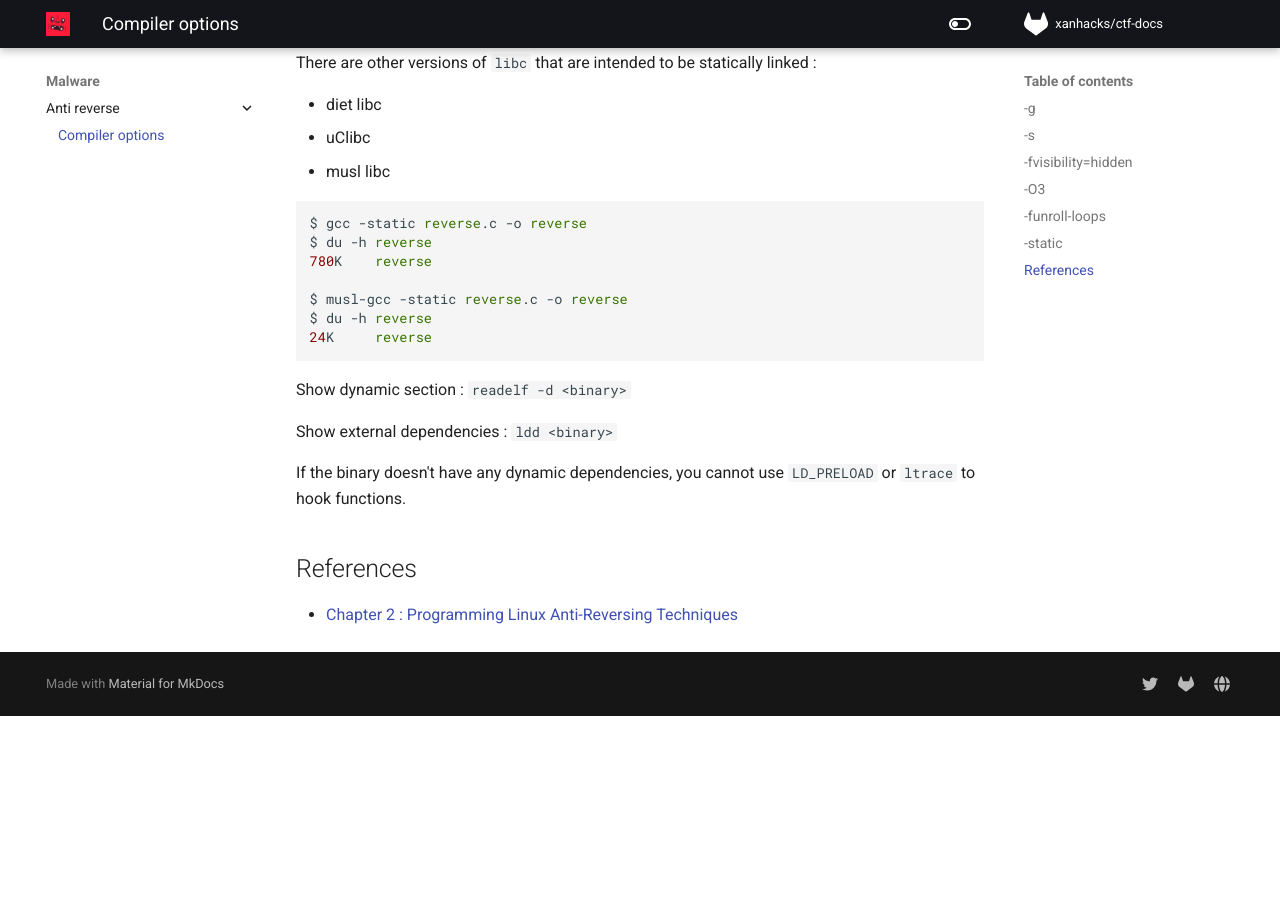
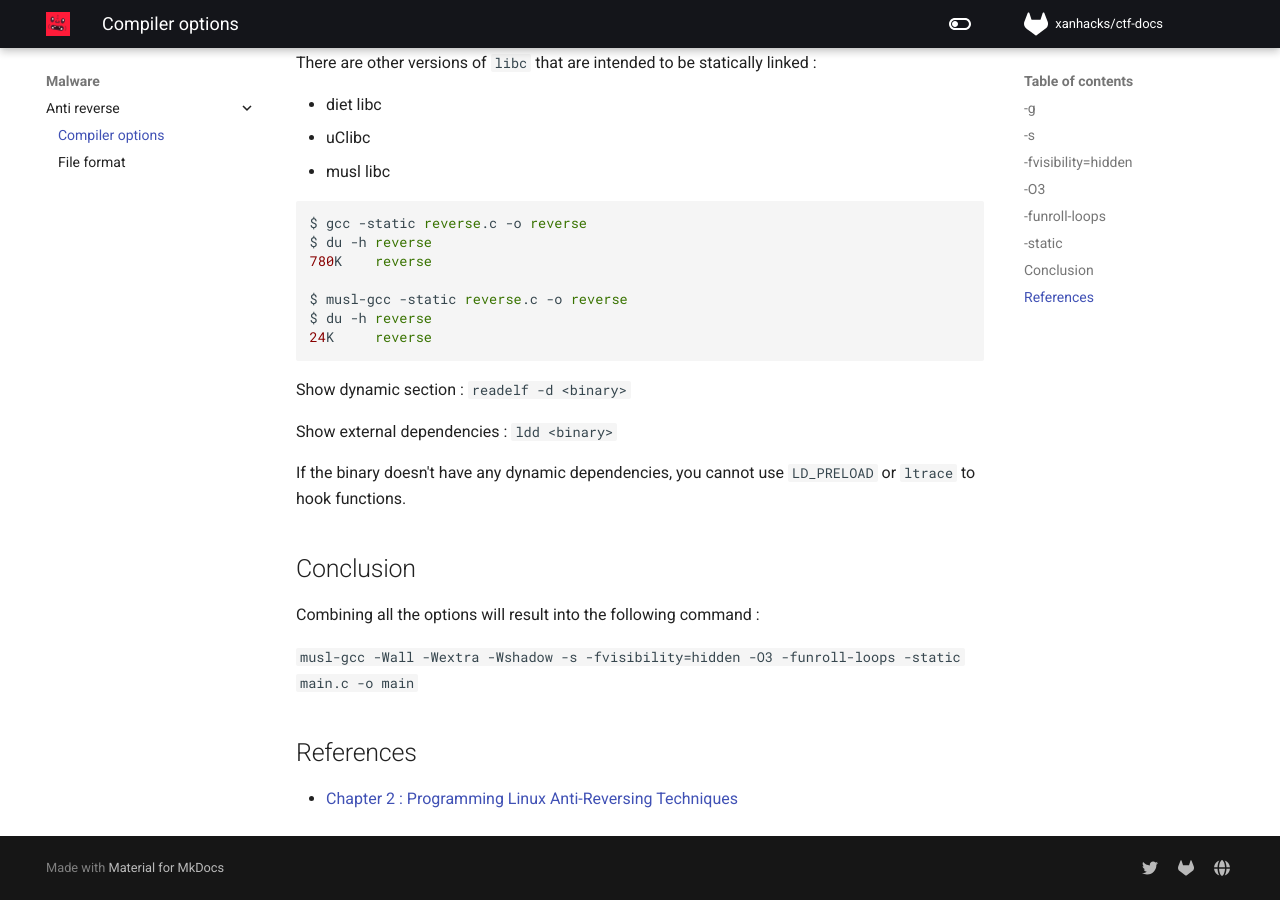
Before and after one commit to xanhacks/ctf-docs, an MkDocs documentation site: the page built from docs/malware/anti-reverse/02-compiler.md, in a window 1280 px wide and 900 px high, scrolled down 1624 px. Built offline with MkDocs 1.6.1 and Material for MkDocs 9.7.7, drawn with Linux system fonts in a browser that asks for light colours; nearby versions of some CDN libraries; comment, search, counter and statistics services are not loaded; before the commit the page ends 2340 px from its top, so only the background shows below that.

Commit message:
add file format

```diff
--- a/docs/malware/anti-reverse/02-compiler.md
+++ b/docs/malware/anti-reverse/02-compiler.md
@@ -75,6 +75,12 @@ Show external dependencies : `ldd <binary>`
 
 If the binary doesn't have any dynamic dependencies, you cannot use `LD_PRELOAD` or `ltrace` to hook functions.
 
+## Conclusion
+
+Combining all the options will result into the following command :
+
+`musl-gcc -Wall -Wextra -Wshadow -s -fvisibility=hidden -O3 -funroll-loops -static main.c -o main`
+
 ## References
 
 - [Chapter 2 : Programming Linux Anti-Reversing Techniques](https://vxug.fakedoma.in/papers/VXUG/Mirrors/AntiReverseEngineeringLinux.pdf)
```
Also changed, not shown: docs/malware/anti-reverse/03-fileformat.md (added, +45 -0 lines).
